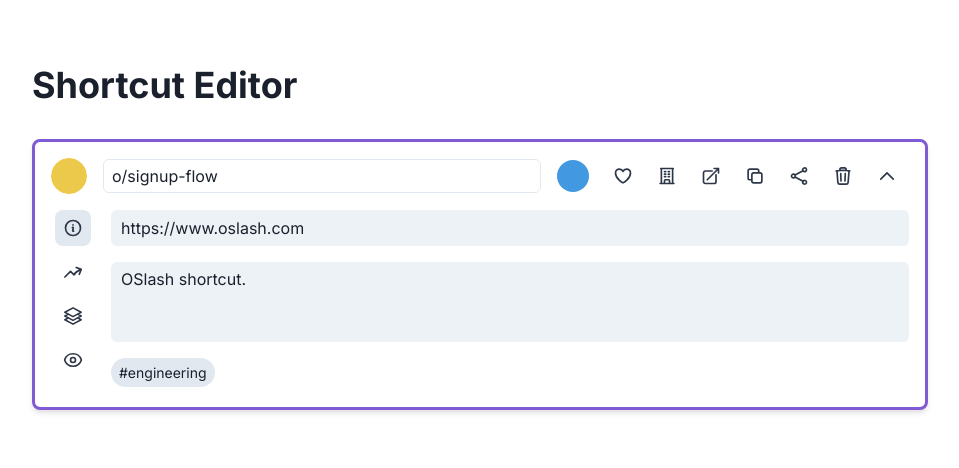
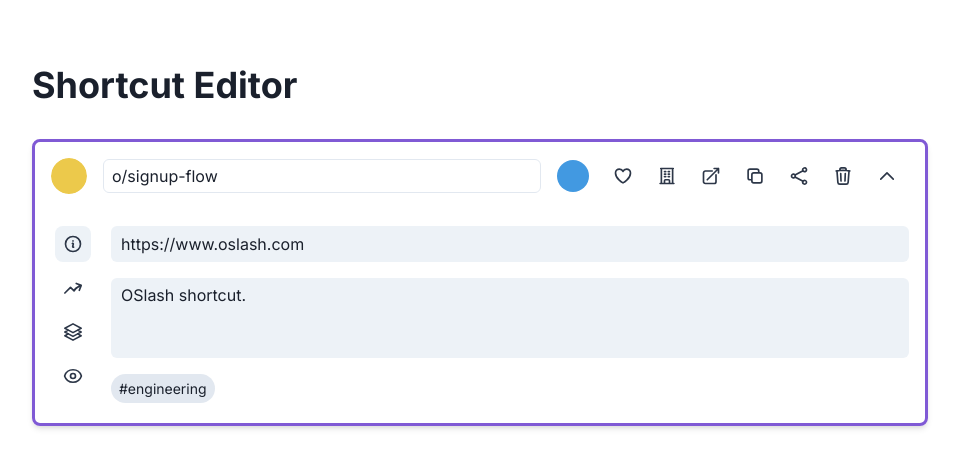
Before and after one commit to dexterthemsb/_medusa_, a React (Create React App) app: page / in a window 1280 px wide. Both pictures are taken after a click on the button 640 px from the left and 174 px from the top of the page. Shown: the top 468 px of the page, without its empty margins (160-1119 px from the left). Built offline with nearby package versions, Linux system fonts and the light colour scheme.

Commit message:
Feat: hover us

```diff
--- a/src/components/AccordionBody.tsx
+++ b/src/components/AccordionBody.tsx
@@ -41,7 +41,7 @@ const AccordionBody: FC<AccordionBodyProps> = ({ isExpanded }) => {
   const [activeView, setActiveView] = useState<string>("info");
 
   return (
-    <AccordionPanel pt="0">
+    <AccordionPanel pt="4">
       <Box display="flex" flexDir="row">
         <Box display="flex" flexDir="column">
           {Object.keys(NAVIGATION).map(key => (
@@ -50,7 +50,7 @@ const AccordionBody: FC<AccordionBodyProps> = ({ isExpanded }) => {
               rounded="lg"
               p="2"
               mt={key === "info" ? 0 : 2}
-              bgColor={activeView === key ? "gray.200" : "transparent"}
+              bgColor={activeView === key ? "gray.100" : "transparent"}
               onClick={() => setActiveView(key)}
             >
               {/* @ts-ignore */}
--- a/src/components/AccordionHeader.tsx
+++ b/src/components/AccordionHeader.tsx
@@ -42,7 +42,7 @@ export const AccordionHeader: FC<AccordianHeaderProps> = ({ isExpanded }) => {
     <AccordionButton
       py="4"
       justifyContent="space-between"
-      _hover={{ backgroundColor: isExpanded ? "none" : "gray.100" }}
+      _hover={{ backgroundColor: "gray.100" }}
     >
       <Box
         rounded="full"
```
